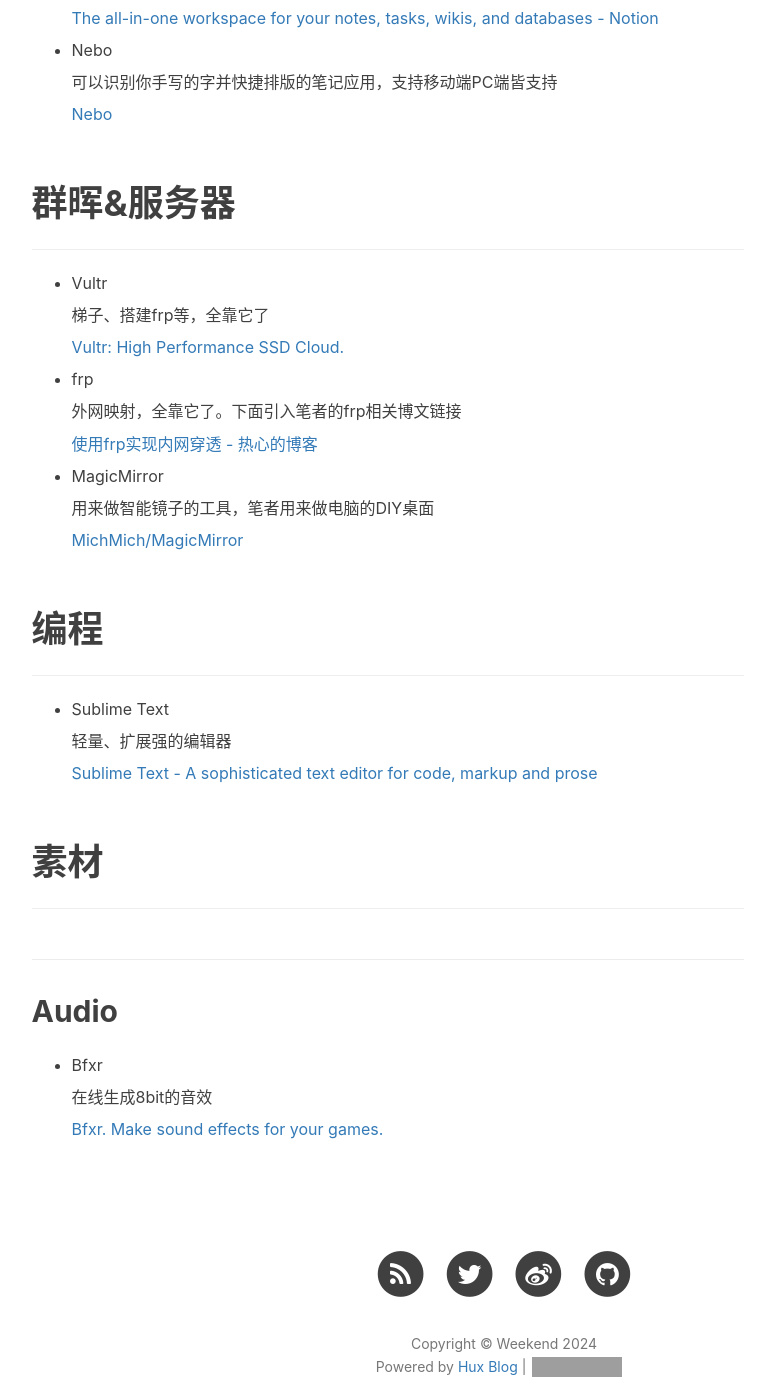
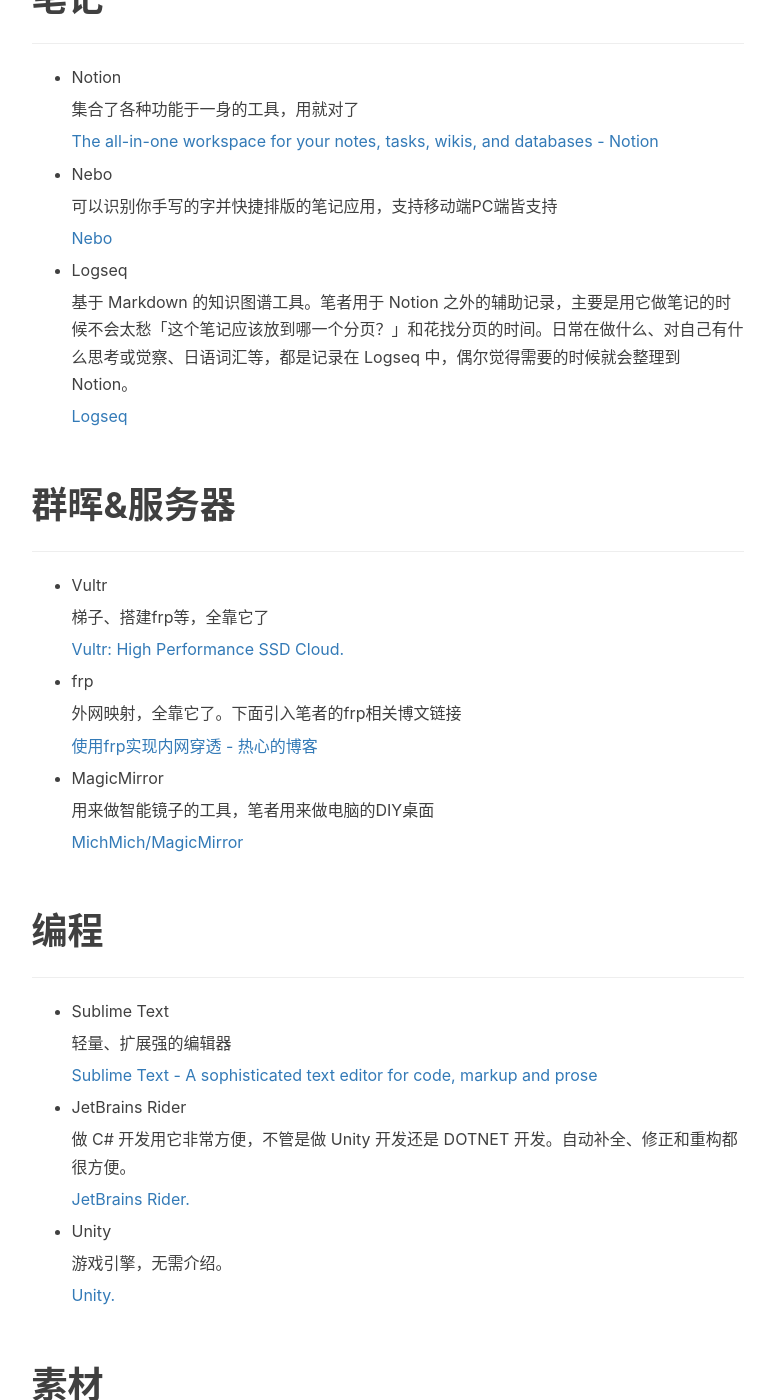
Before and after one commit to SunnyRx/SunnyRx.github.io, a Jekyll site: the page built from tools.html, in a window 1280 px wide and 1400 px high, scrolled down 1298 px. Shown: the whole window, without its empty margins (136-911 px from the left). Built offline with Jekyll 4.4.1, drawn with Linux system fonts in a browser that asks for light colours; nearby versions of some CDN libraries; comment, search, counter and statistics services are not loaded; some of the changed text lies outside the part shown; grey boxes are pictures that could not be loaded.

Commit message:
更新 Tools

```diff
--- a/_includes/tools.md
+++ b/_includes/tools.md
@@ -13,6 +13,12 @@
     每天用的闹钟，同时也是睡眠质量监控好帮手
 
     [Sleep Cycle alarm clock](https://www.sleepcycle.com/)
+
+- MoneyForward
+
+    日本的一个自动追踪财务情况的平台。支持绑定银行卡、信用卡和证券账户等，自动记账很方便。
+
+    [MoneyForward](https://moneyforward.com/)
 
 # 头脑风暴
 
@@ -46,6 +52,12 @@
 
     [Nebo](https://www.myscript.com/nebo/)
 
+- Logseq
+
+    基于 Markdown 的知识图谱工具。笔者用于 Notion 之外的辅助记录，主要是用它做笔记的时候不会太愁「这个笔记应该放到哪一个分页？」和花找分页的时间。日常在做什么、对自己有什么思考或觉察、日语词汇等，都是记录在 Logseq 中，偶尔觉得需要的时候就会整理到 Notion。
+
+    [Logseq](https://logseq.com/)
+
 # 群晖&服务器
 
 ---
@@ -78,6 +90,18 @@
 
     [Sublime Text - A sophisticated text editor for code, markup and prose](https://www.sublimetext.com/)
 
+- JetBrains Rider
+
+    做 C# 开发用它非常方便，不管是做 Unity 开发还是 DOTNET 开发。自动补全、修正和重构都很方便。
+
+    [JetBrains Rider.](https://www.jetbrains.com/rider/)
+
+- Unity
+
+    游戏引擎，无需介绍。
+
+    [Unity.](https://unity.com/)
+
 # 素材
 
 ---
```
